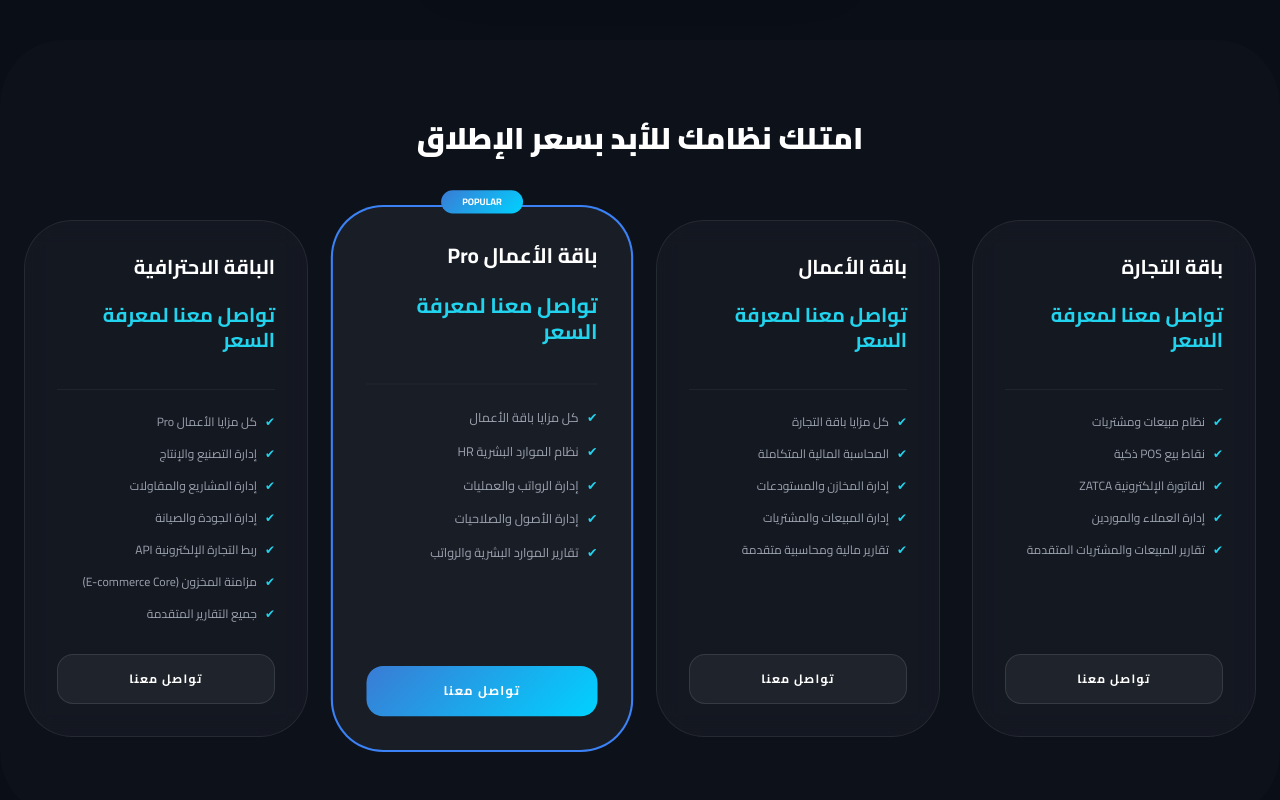
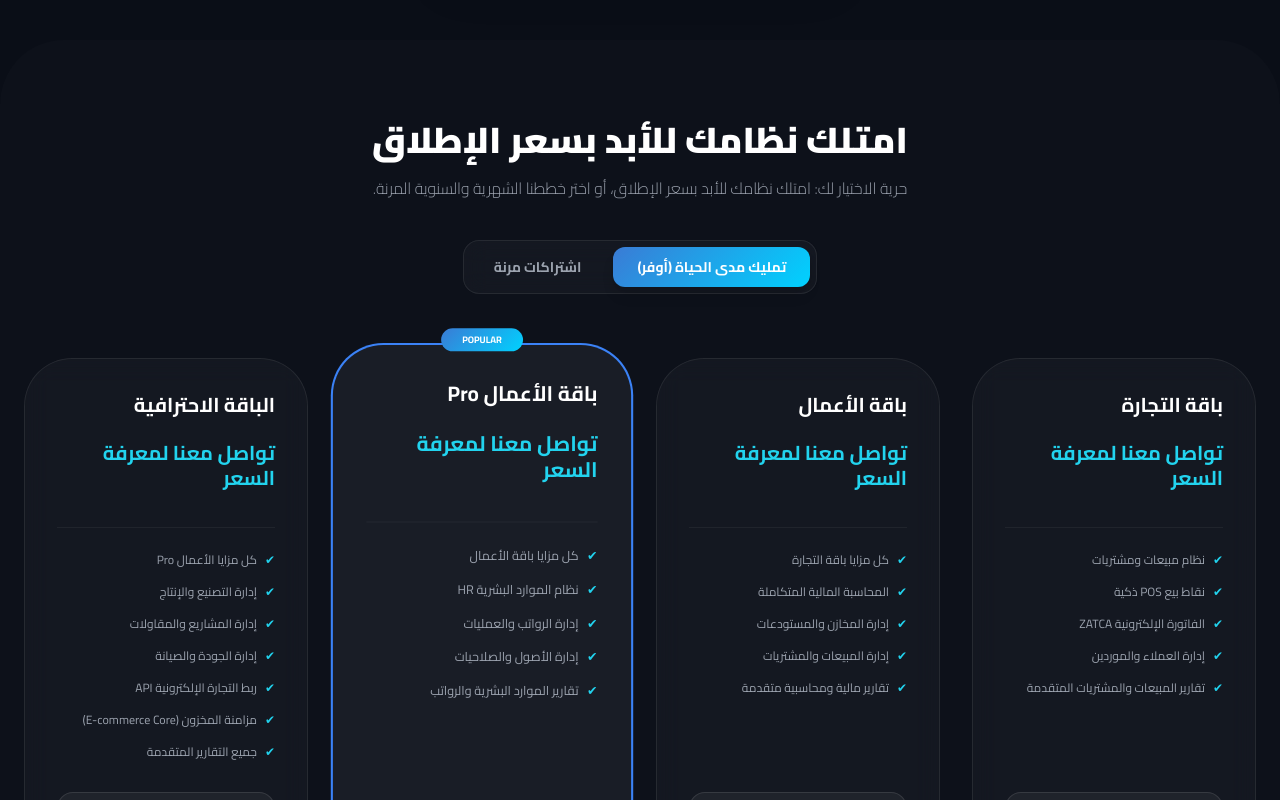
Before and after one commit to shandhor/domain-code-group.github.io, an Angular app: page /app/dcgERP in a window 1280 px wide. Shown: the part 1760-2560 px from the top of the page. Built offline with nearby package versions, Linux system fonts and the light colour scheme.

Commit message:
تعديلات شاملة على صفحات الموقع

```diff
--- a/src/app/dcg_erp/dcgERP.html
+++ b/src/app/dcg_erp/dcgERP.html
@@ -53,19 +53,55 @@
   </div>
 
   <section class="max-w-7xl mx-auto px-6 py-20 bg-white/[0.01] rounded-[4rem] mb-20">
-    <h2 class="text-center text-3xl font-black mb-16">{{ isArabic ? content.ar.pricingTitle : content.en.pricingTitle }}</h2>
-    <div class="grid grid-cols-1 md:grid-cols-4 gap-8">
+    <div class="text-center mb-12">
+      <h2 class="text-3xl md:text-4xl font-black mb-4">
+        {{ isArabic ? content.ar.pricingTitle : content.en.pricingTitle }}
+      </h2>
+      <p class="text-gray-400 text-sm md:text-base max-w-2xl mx-auto font-light mb-10">
+        {{ isArabic ? content.ar.pricingSubtitle : content.en.pricingSubtitle }}
+      </p>
+
+      <!-- أزرار التبديل بين التمليك والاشتراك الشهري -->
+      <div class="flex justify-center">
+        <div class="glass p-1.5 rounded-2xl border border-white/10 flex items-center gap-2">
+          <button
+            (click)="setBillingCycle('lifetime')"
+            [ngClass]="billingCycle === 'lifetime' ? 'gradient-bg text-white shadow-lg' : 'text-gray-400 hover:text-white'"
+            class="px-6 py-2.5 rounded-xl text-xs md:text-sm font-bold transition-all">
+            {{ isArabic ? 'تمليك مدى الحياة (أوفر)' : 'Lifetime (Best Value)' }}
+          </button>
+          <button
+            (click)="setBillingCycle('monthly')"
+            [ngClass]="billingCycle === 'monthly' ? 'gradient-bg text-white shadow-lg' : 'text-gray-400 hover:text-white'"
+            class="px-6 py-2.5 rounded-xl text-xs md:text-sm font-bold transition-all">
+            {{ isArabic ? 'اشتراكات مرنة' : 'Flexible Subscriptions' }}
+          </button>
+        </div>
+      </div>
+    </div>
+
+    <div class="grid grid-cols-1 md:grid-cols-4 gap-8 mt-16">
       <div *ngFor="let pkg of packages" [ngClass]="pkg.popular ? 'ring-2 ring-blue-500 scale-105 z-10 bg-white/5' : 'glass border-white/5'" class="p-8 rounded-[3rem] flex flex-col relative card-hover transition-all">
         <div *ngIf="pkg.popular" class="absolute -top-4 left-1/2 -translate-x-1/2 gradient-bg px-5 py-1 rounded-full text-[9px] font-bold uppercase">Popular</div>
         <h3 class="text-xl font-bold mb-4">{{ isArabic ? pkg.nameAr : pkg.nameEn }}</h3>
 
-        <!-- قسم السعر -->
+        <!-- قسم السعر الديناميكي -->
         <div class="mb-8" *ngIf="!pkg.isContactUs">
-          <span class="text-[10px] text-gray-500 line-through block italic">{{ pkg.old }} ر.س</span>
-          <div class="text-4xl font-black">{{ pkg.price }} <span class="text-sm font-normal text-gray-400">ر.س</span></div>
+
+          <!-- عرض التمليك -->
+          <div *ngIf="billingCycle === 'lifetime'">
+            <span class="text-[10px] text-gray-500 line-through block italic">{{ pkg.old }} {{ isArabic ? 'ر.س' : 'SAR' }}</span>
+            <div class="text-4xl font-black">{{ pkg.price }} <span class="text-sm font-normal text-gray-400">{{ isArabic ? 'ر.س (لمرة واحدة)' : 'SAR (One-time)' }}</span></div>
+          </div>
+
+          <!-- عرض الاشتراك الشهري -->
+          <div *ngIf="billingCycle === 'monthly'">
+            <div class="text-4xl font-black">{{ pkg.monthlyPrice }} <span class="text-sm font-normal text-gray-400">{{ isArabic ? 'ر.س / شهرياً' : 'SAR / mo' }}</span></div>
+          </div>
+
         </div>
 
-        <!-- قسم تواصل معنا (بديل السعر) -->
+        <!-- قسم تواصل معنا (للباقة الاحترافية) -->
         <div class="mb-8 flex items-center min-h-[60px]" *ngIf="pkg.isContactUs">
           <div class="text-xl font-bold text-cyan-400 leading-tight">
             {{ isArabic ? 'تواصل معنا لمعرفة السعر' : 'Contact us for pricing' }}
--- a/src/app/dcg_erp/dcgERP.ts
+++ b/src/app/dcg_erp/dcgERP.ts
@@ -8,6 +8,7 @@ import { SeoService } from "../services/SeoService";
 })
 export class DcgERP implements OnInit {
   isArabic = true; // التحكم في اللغة
+  billingCycle: 'lifetime' | 'monthly' = 'lifetime'; // التحكم في نوع الدفع
   slotsTotal = 50;
   slotsTaken = 42;
 
@@ -16,6 +17,7 @@ export class DcgERP implements OnInit {
       hero: { badge: 'مستقبل الإدارة الذكية', title: 'نظام دومين كود الإداري', subtitle: 'حلول ERP المتطورة لإدارة منشأتك من شاشة واحدة بدقة متناهية.', cta: 'استكشف العروض' },
       featuresTitle: 'مميزات نظام DomainCode',
       pricingTitle: 'امتلك نظامك للأبد بسعر الإطلاق',
+      pricingSubtitle: 'حرية الاختيار لك: امتلك نظامك للأبد بسعر الإطلاق، أو اختر خططنا الشهرية والسنوية المرنة.',
       whyDcg: 'لماذا نقدم هذه الأسعار؟',
       whyDcgDesc: 'نحن في مجموعة دومين كود نهدف لدعم التحول الرقمي للمنشآت السعودية وفق رؤية 2030.',
       footer: 'جميع الحقوق محفوظة لنظام DomainCode - 2026'
@@ -23,9 +25,10 @@ export class DcgERP implements OnInit {
     en: {
       hero: { badge: 'FUTURE OF SMART MANAGEMENT', title: 'DomainCode ERP SYSTEM', subtitle: 'Advanced ERP solutions to manage your enterprise from a single screen with high precision.', cta: 'Explore Offers' },
       featuresTitle: 'DomainCode Core Features',
-      pricingTitle: 'Own Your System Forever - Launch Price',
+      pricingTitle: 'Own Your System Forever at Launch Price',
+      pricingSubtitle: 'Your choice: Own your system forever at launch price, or choose our flexible monthly and annual plans.',
       whyDcg: 'Why these prices?',
-      whyDcgDesc: 'At Range Code Group, we aim to support the digital transformation of Saudi enterprises in line with Vision 2030.',
+      whyDcgDesc: 'At Domain Code Group, we aim to support the digital transformation of Saudi enterprises in line with Vision 2030.',
       footer: 'All Rights Reserved for DomainCode System - 2026'
     }
   };
@@ -86,8 +89,9 @@ export class DcgERP implements OnInit {
     {
       nameAr: 'باقة التجارة',
       nameEn: 'Trade Pack',
-      price: '1000',
-      old: '2000',
+      price: '1,000',
+      old: '2,000',
+      monthlyPrice: '99', // سعر الاشتراك الشهري
       popular: false,
       maintenance: '500',
       isContactUs: true,
@@ -97,8 +101,9 @@ export class DcgERP implements OnInit {
     {
       nameAr: 'باقة الأعمال',
       nameEn: 'Business Basic',
-      price: '5,000',
+      price: '2,450',
       old: '8,000',
+      monthlyPrice: '450', // سعر الاشتراك الشهري
       popular: false,
       maintenance: '1,500',
       isContactUs: true,
@@ -110,6 +115,7 @@ export class DcgERP implements OnInit {
       nameEn: 'Business Pro',
       price: '8,500',
       old: '15,000',
+      monthlyPrice: '750', // سعر الاشتراك الشهري
       popular: true,
       maintenance: '2,500',
       isContactUs: true,
@@ -121,9 +127,10 @@ export class DcgERP implements OnInit {
       nameEn: 'Ultimate Pack',
       price: null,
       old: null,
+      monthlyPrice: null, // لا يوجد سعر ثابت، تواصل معنا
       popular: false,
       maintenance: '3,500',
-      isContactUs: true, // إضافة هذا المؤشر لاستخدامه في قالب HTML
+      isContactUs: true,
       fAr: [
         'كل مزايا الأعمال Pro',
         'إدارة التصنيع والإنتاج',
@@ -147,8 +154,14 @@ export class DcgERP implements OnInit {
 
   toggleLang() { this.isArabic = !this.isArabic; }
 
+  setBillingCycle(cycle: 'lifetime' | 'monthly') {
+    this.billingCycle = cycle;
+  }
+
   onBuy(pkg: string) {
-    const msg = `مرحباً DomainCode، أود الاستفادة من عرض: ${pkg}`;
+    // تحديد ما إذا كان العميل اختار تمليك أو اشتراك ليظهر في الرسالة
+    const cycleType = this.billingCycle === 'lifetime' ? 'تمليك مدى الحياة' : 'اشتراك';
+    const msg = `مرحباً DomainCode، أود الاستفادة من عرض: ${pkg} (نظام ${cycleType})`;
     window.open(`https://wa.me/966561316069?text=${encodeURIComponent(msg)}`, '_blank');
   }
 
@@ -156,9 +169,9 @@ export class DcgERP implements OnInit {
 
   ngOnInit(): void {
     this.seo.updateMetaTags({
-      title: 'نظام DomainCode ERP المتكامل | تمليك لمرة واحدة بدون اشتراك شهري',
-      description: 'النظام الأقوى لإدارة المبيعات، المستودعات، والموارد البشرية مع ربط مباشر للمتاجر الإلكترونية (سلة وزد). احصل على عرض التمليك المحدود الآن.',
-      keywords: 'نظام ERP تمليك، برنامج محاسبة سحابي، ربط سلة وزد، الفاتورة الإلكترونية السعودية، نظام إدارة مصانع',
+      title: 'نظام DomainCode ERP المتكامل | تمليك لمرة واحدة أو اشتراكات مرنة',
+      description: 'النظام الأقوى لإدارة المبيعات، المستودعات، والموارد البشرية. تمليك مدى الحياة بسعر الإطلاق أو باقات اشتراك شهرية مرنة. احجز نسختك الآن.',
+      keywords: 'نظام ERP تمليك، برنامج محاسبة سحابي، اشتراك ERP شهري، ربط سلة وزد، الفاتورة الإلكترونية السعودية',
       image: 'https://domaincodegroup.com/assets/images/logo.png'
     });
     this.seo.updateCanonicalUrl('https://domaincodegroup.com/app/dcgERP');
--- a/src/app/pages/dcgAI/dcgAI.ts
+++ b/src/app/pages/dcgAI/dcgAI.ts
@@ -93,7 +93,7 @@ export class DcgAI implements OnInit {
       old: '8,000',
       popular: false,
       maintenance: '1,000',
-      isContactUs: false,
+      isContactUs: true,
       fAr: ['استشارة AI أولية', 'دراسة جدوى تقنية', 'نموذج تجريبي (POC)', 'تقرير توصيات مفصل'],
       fEn: ['Initial AI consultation', 'Technical feasibility study', 'Proof of Concept (POC)', 'Detailed recommendations report']
     },
@@ -104,7 +104,7 @@ export class DcgAI implements OnInit {
       old: '25,000',
       popular: true,
       maintenance: '3,500',
-      isContactUs: false,
+      isContactUs: true,
       fAr: ['كل مزايا الاستكشاف', 'تطوير حل AI مخصص', 'تكامل مع نظامك الحالي', 'تدريب الفريق', 'دعم فني 3 أشهر'],
       fEn: ['All Exploration features', 'Custom AI solution development', 'Integration with existing systems', 'Team training', '3-month support']
     },
@@ -115,7 +115,7 @@ export class DcgAI implements OnInit {
       old: '55,000',
       popular: false,
       maintenance: '8,000',
-      isContactUs: false,
+      isContactUs: true,
       fAr: ['كل مزايا التطبيق', 'استضافة سحابية آمنة', 'مراقبة الأداء 24/7', 'تحديثات النموذج الدورية', 'دعم فني سنة كاملة'],
       fEn: ['All Implementation features', 'Secure cloud hosting', '24/7 performance monitoring', 'Regular model updates', 'Full year support']
     },
```
